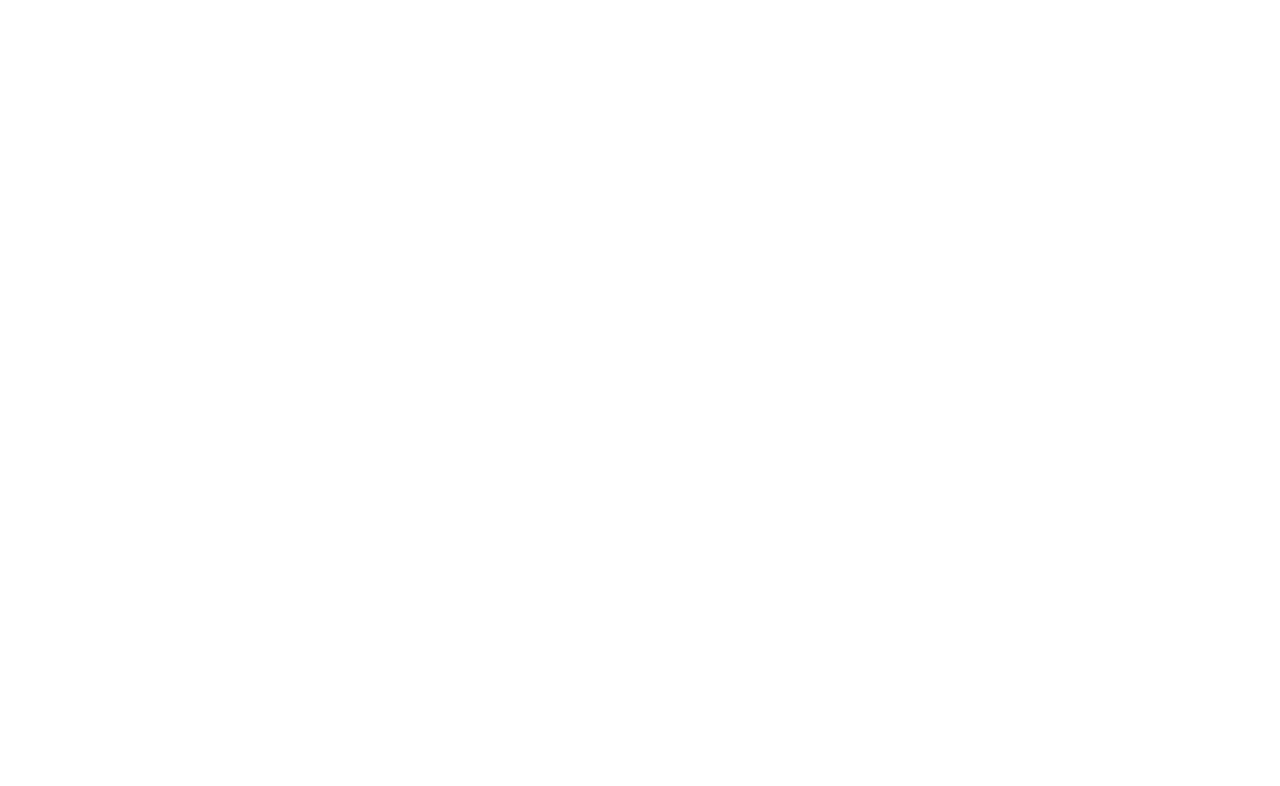
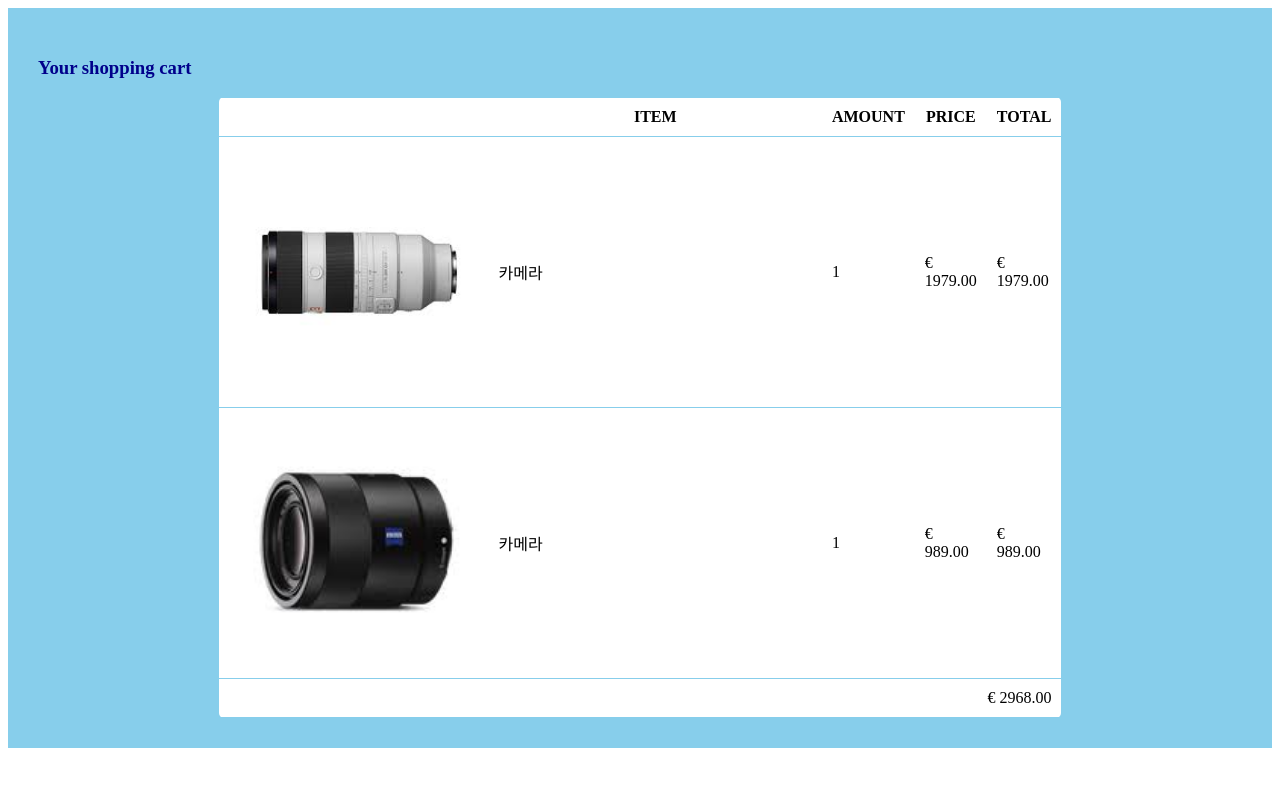
Before and after one commit to hjlee2778/html-prac, a plain HTML site: page cart.html in a window 1280 px wide. Drawn offline with Linux system fonts and the light colour scheme.

Commit message:
카트연습 수정 중

```diff
--- a/cart.html
+++ b/cart.html
@@ -0,0 +1,49 @@
+<!DOCTYPE html>
+<html>
+<head>
+    <meta charset="UTF-8">
+    <title>Document</title>
+    <link href="css/cartprac.css" rel="stylesheet">
+</head>
+<body>
+   <div class="background-sky">
+     <h3 style="color: darkblue;">Your shopping cart</h3>
+     <div>
+        <table>
+          <thead>
+            <tr>
+                <th></th>
+                <th class="cell-long">ITEM</th>
+                <th>AMOUNT</th>
+                <th>PRICE</th>
+                <th>TOTAL</th>
+            </tr>
+          </thead>
+          <tbody>
+            <tr>
+                <td style="line-height: 0;"><img src="image/70-200.jpg" width="250px"></td>
+                <td>카메라</td>
+                <td>1</td>
+                <td>€ 1979.00</td>
+                <td>€ 1979.00</td>
+            </tr>
+            <tr>
+                <td style="line-height: 0;"><img src="image/sonnar.jpg" width="250px"></td>
+                <td>카메라</td>
+                <td>1</td>
+                <td>€ 989.00</td>
+                <td>€ 989.00</td>
+            </tr>
+            <tr>
+                <td colspan="5" style="text-align: right;">€ 2968.00</td>
+            </tr>
+          </tbody>
+        </table>
+
+     </div>
+    </div>
+
+
+
+</body>
+</html>
--- /dev/null
+++ b/css/cartprac.css
@@ -0,0 +1,28 @@
+div, input, textarea { /* 반응형으로 했을 때, width 100%주고 양 옆이 깔끔하게 보이려면 쓸 것  */
+    box-sizing: border-box;
+}
+
+table {
+    margin: auto;
+    width: 70%;
+    border-top: 1px solid skyblue;
+    border-collapse: collapse;
+    background-color: white;
+    border-color: skyblue;
+    border-radius: 5px;
+}
+
+td,th {
+    border-bottom: 1px solid skyblue;
+    padding: 10px;
+  }
+
+.background-sky{
+      width: 100%;
+      background-color: skyblue;
+      padding: 30px;
+  }
+
+.cell-long{
+    width: 700px;
+}
--- a/css/main.css
+++ b/css/main.css
@@ -1,5 +1,13 @@
 div, input, textarea { /* 반응형으로 했을 때, width 100%주고 양 옆이 깔끔하게 보이려면 쓸 것  */
     box-sizing: border-box;
+}
+
+.camera-table {
+    width: 70%;
+    border-collapse: collapse;
+    background-color: white;
+    border-color: skyblue;
+    border-radius: 5px;
 }
 
 .profile{
@@ -197,3 +205,12 @@ input[type=text]{
     display: block;    /* 우측 정렬*/
     margin-left: auto; /* 우측 정렬*/
 }
+
+td,th {
+  border: 1px solid black;
+}
+
+.background-sky{
+    background-color: skyblue;
+    padding: 20px;
+}
```
Also changed, not shown: image/70-200.jpg (added), image/sonnar.jpg (added).
